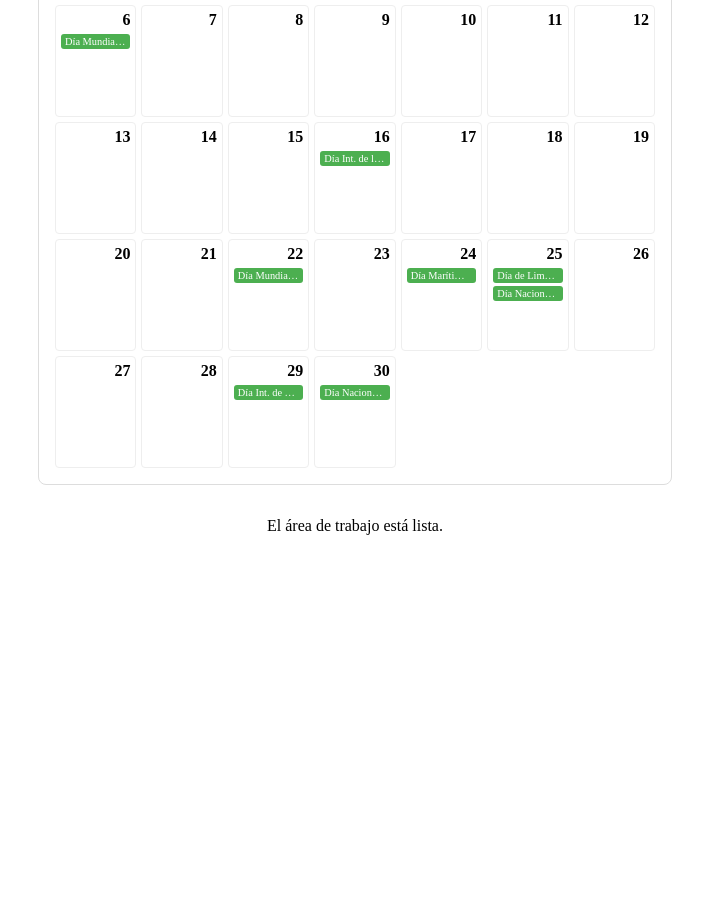
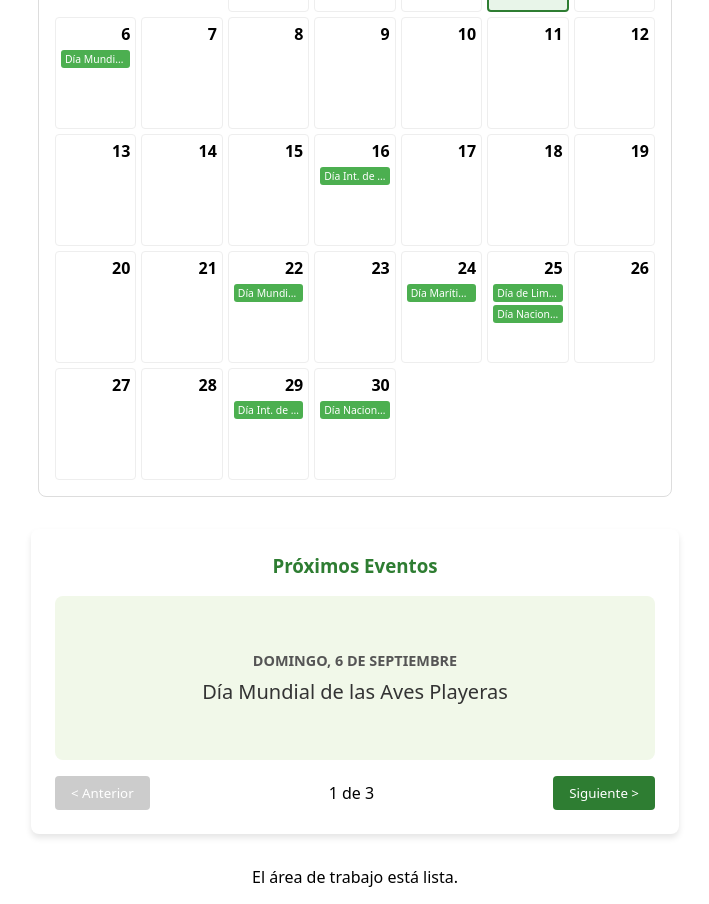
Before and after one commit to CCayuqueo/calendario-verde, a React (Vite) app: page / in a window 1280 px wide. Shown: the part 360-1264 px from the top of the page, without its empty margins (285-994 px from the left). Before the commit the page ends 911 px from the top, so only its background shows below. Built offline with nearby package versions, Linux system fonts and the light colour scheme.

Commit message:
Implementación del visor de eventos próximos y vista y lógica del día de hoy

```diff
--- a/src/App.tsx
+++ b/src/App.tsx
@@ -1,5 +1,6 @@
 import { Header } from './components/Header';
 import { Calendario } from './components/Calendario';
+import { CarruselEventos } from './components/CarruselEventos';
 import './index.css';
 
 function App() {
@@ -8,6 +9,7 @@
       <Header />
       <main>
         <Calendario />
+        <CarruselEventos />
         <p>El área de trabajo está lista.</p>
       </main>
     </div>
--- a/src/components/Calendario.tsx
+++ b/src/components/Calendario.tsx
@@ -161,8 +161,14 @@
           // Buscamos si el día actual del bucle tiene eventos asignados
           const eventosDelDia = eventosEsteMes.filter(e => e.dia === dia);
 
+          const hoy = new Date();
+          const esHoy = hoy.getDate() === dia &&
+                        hoy.getMonth() === mes &&
+                        hoy.getFullYear() === año;
+
           return (
-            <div key={dia} className="celda-dia">
+            // Contenedor único con la clase condicional
+            <div key={dia} className={`celda-dia ${esHoy ? 'dia-hoy' : ''}`}>
               <span className="numero-dia">{dia}</span>
 
               {/* Si hay eventos, los dibujamos debajo del número */}
--- /dev/null
+++ b/src/components/CarruselEventos.tsx
@@ -0,0 +1,139 @@
+import { useState, useMemo } from 'react';
+
+// Reutilizamos tus funciones de cálculo de fechas dinámicas
+const obtenerNthDia = (año: number, mes: number, diaSemana: number, n: number) => {
+  const primerDiaDelMes = new Date(año, mes, 1).getDay();
+  const diasParaElPrimer = (diaSemana - primerDiaDelMes + 7) % 7;
+  return 1 + diasParaElPrimer + (n - 1) * 7;
+};
+
+const obtenerUltimoDia = (año: number, mes: number, diaSemana: number) => {
+  const ultimoDiaFecha = new Date(año, mes + 1, 0);
+  const ultimoDiaDeLaSemana = ultimoDiaFecha.getDay();
+  const diasARestar = (ultimoDiaDeLaSemana - diaSemana + 7) % 7;
+  return ultimoDiaFecha.getDate() - diasARestar;
+};
+
+export function CarruselEventos() {
+  // Lógica para detectar los 3 próximos eventos
+  const proximosEventos = useMemo(() => {
+    const hoy = new Date();
+    hoy.setHours(0, 0, 0, 0); // Reseteamos la hora a medianoche para comparar correctamente
+    const año = hoy.getFullYear();
+
+    // Mapeamos todos los eventos del año en formato Date
+    const eventosDelAño = [
+      { fecha: new Date(año, 0, 26), nombre: 'Día de la Educación Ambiental' },
+      { fecha: new Date(año, 0, 28), nombre: 'Día Mundial por la reducción de CO2' },
+      { fecha: new Date(año, 1, 2), nombre: 'Día Internacional de los Humedales' },
+      { fecha: new Date(año, 1, 19), nombre: 'Día Mundial de las Ballenas' },
+      { fecha: new Date(año, 2, 1), nombre: 'Día Internacional de los Recicladores de Base' },
+      { fecha: new Date(año, 2, 3), nombre: 'Día Mundial de la Naturaleza' },
+      { fecha: new Date(año, 2, 5), nombre: 'Día Mundial de la Eficiencia Energética' },
+      { fecha: new Date(año, 2, 21), nombre: 'Día Internacional de los Bosques' },
+      { fecha: new Date(año, 2, 21), nombre: 'Día Nacional de los Glaciares' },
+      { fecha: new Date(año, 2, 22), nombre: 'Día Mundial del Agua' },
+      { fecha: new Date(año, 2, 26), nombre: 'Día Mundial del Clima' },
+      { fecha: new Date(año, 2, 28), nombre: 'Día Hora del Planeta' },
+      { fecha: new Date(año, 3, 7), nombre: 'Día Mundial de la Salud' },
+      { fecha: new Date(año, 3, 22), nombre: 'Día de la Tierra' },
+      { fecha: new Date(año, 3, 25), nombre: 'Día Mundial de los Pingüinos' },
+      { fecha: new Date(año, 3, obtenerUltimoDia(año, 3, 3)), nombre: 'Día Internacional de la Conciencia sobre Ruido' },
+      { fecha: new Date(año, 4, obtenerNthDia(año, 4, 6, 2)), nombre: 'Día Internacional de las Aves Migratorias' },
+      { fecha: new Date(año, 4, 16), nombre: 'Día Internacional de la Luz' },
+      { fecha: new Date(año, 4, 17), nombre: 'Día Internacional del Reciclaje' },
+      { fecha: new Date(año, 4, 20), nombre: 'Día Mundial de las Abejas' },
+      { fecha: new Date(año, 4, 22), nombre: 'Día Internacional de la Diversidad Biológica' },
+      { fecha: new Date(año, 5, 3), nombre: 'Día Mundial de la Bicicleta' },
+      { fecha: new Date(año, 5, 5), nombre: 'Día Mundial del Medio Ambiente' },
+      { fecha: new Date(año, 5, 8), nombre: 'Día de los Océanos' },
+      { fecha: new Date(año, 5, 16), nombre: 'Día Mundial de las Tortugas Marinas' },
+      { fecha: new Date(año, 5, 17), nombre: 'Día Mundial de Lucha contra la Desertificación' },
+      { fecha: new Date(año, 5, 19), nombre: 'Día Mundial de los Albatros' },
+      { fecha: new Date(año, 5, 21), nombre: 'Día del Sol' },
+      { fecha: new Date(año, 5, 28), nombre: 'Día Mundial del Árbol' },
+      { fecha: new Date(año, 6, 3), nombre: 'Día Internacional sin Bolsas Plásticas' },
+      { fecha: new Date(año, 6, 7), nombre: 'Día de la Conservación del Suelo' },
+      { fecha: new Date(año, 6, 7), nombre: 'Día Mundial del Cóndor Andino' },
+      { fecha: new Date(año, 6, 31), nombre: 'Día Internacional del Guardaparques' },
+      { fecha: new Date(año, 7, 3), nombre: 'Prohibición Ley Bolsas Plásticas' },
+      { fecha: new Date(año, 7, 5), nombre: 'Día Internacional del Huemul' },
+      { fecha: new Date(año, 7, 24), nombre: 'Día Internacional de los Parques Nacionales' },
+      { fecha: new Date(año, 7, 27), nombre: 'Día Internacional de Los Lagos' },
+      { fecha: new Date(año, 8, 6), nombre: 'Día Mundial de las Aves Playeras' },
+      { fecha: new Date(año, 8, 16), nombre: 'Día Internacional de la Preservación de la Capa de Ozono' },
+      { fecha: new Date(año, 8, 22), nombre: 'Día Mundial sin Automóvil' },
+      { fecha: new Date(año, 8, obtenerUltimoDia(año, 8, 4)), nombre: 'Día Marítimo Mundial' },
+      { fecha: new Date(año, 8, obtenerUltimoDia(año, 8, 5)), nombre: 'Limpieza de Playas y Costas' },
+      { fecha: new Date(año, 8, obtenerUltimoDia(año, 8, 5)), nombre: 'Día Nacional sin Automóvil' },
+      { fecha: new Date(año, 8, 29), nombre: 'Concienciación sobre pérdida de alimentos' },
+      { fecha: new Date(año, 8, 30), nombre: 'Día Nacional del Guardaparque' },
+      { fecha: new Date(año, 9, 2), nombre: 'Día Nacional del Medio Ambiente' },
+      { fecha: new Date(año, 9, 4), nombre: 'Día Mundial de los Animales' },
+      { fecha: new Date(año, 9, obtenerNthDia(año, 9, 1, 1)), nombre: 'Día Mundial del Hábitat' },
+      { fecha: new Date(año, 9, 16), nombre: 'Día Mundial de la Alimentación' },
+      { fecha: new Date(año, 9, 18), nombre: 'Día de Protección de la Naturaleza' },
+      { fecha: new Date(año, 9, 18), nombre: 'Día del Forjador Ambiental' },
+      { fecha: new Date(año, 9, 24), nombre: 'Día Internacional contra el Cambio Climático' },
+      { fecha: new Date(año, 9, 31), nombre: 'Día Mundial de las Ciudades' },
+      { fecha: new Date(año, 10, obtenerNthDia(año, 10, 6, 1)), nombre: 'Día de la Fauna Chilena' },
+      { fecha: new Date(año, 10, obtenerNthDia(año, 10, 6, 2)), nombre: 'Día Nacional de las Áreas Protegidas' },
+      { fecha: new Date(año, 10, obtenerUltimoDia(año, 10, 5)), nombre: 'Día Mundial sin compras' },
+      { fecha: new Date(año, 11, 2), nombre: 'Día de la Gestión del Olor' },
+      { fecha: new Date(año, 11, 5), nombre: 'Día Mundial de los Suelos' },
+      { fecha: new Date(año, 11, 11), nombre: 'Día Internacional de las Montañas' },
+      { fecha: new Date(año, 11, 12), nombre: 'Aniversario Acuerdo de París' }
+    ];
+
+    // Filtramos solo los eventos cuya fecha sea igual o mayor a hoy
+    const futuros = eventosDelAño.filter(e => e.fecha >= hoy);
+
+    // Los ordenamos cronológicamente
+    futuros.sort((a, b) => a.fecha.getTime() - b.fecha.getTime());
+
+    // Devolvemos solo los primeros 3
+    return futuros.slice(0, 3);
+  }, []);
+
+  // Lógica de control del Carrusel
+  const [indice, setIndice] = useState(0);
+
+  if (proximosEventos.length === 0) {
+    return <div className="carrusel-contenedor">No hay más eventos este año.</div>;
+  }
+
+  const eventoActual = proximosEventos[indice];
+
+  return (
+    <div className="carrusel-contenedor">
+      <h3 className="carrusel-titulo">Próximos Eventos</h3>
+
+      <div className="carrusel-tarjeta">
+        <div className="carrusel-fecha">
+          {eventoActual.fecha.toLocaleDateString('es-ES', {
+            weekday: 'long', day: 'numeric', month: 'long'
+          }).toUpperCase()}
+        </div>
+        <div className="carrusel-nombre">{eventoActual.nombre}</div>
+      </div>
+
+      <div className="carrusel-controles">
+        <button
+          onClick={() => setIndice(i => i - 1)}
+          disabled={indice === 0}
+        >
+          &lt; Anterior
+        </button>
+
+        <span>{indice + 1} de {proximosEventos.length}</span>
+
+        <button
+          onClick={() => setIndice(i => i + 1)}
+          disabled={indice === proximosEventos.length - 1}
+        >
+          Siguiente &gt;
+        </button>
+      </div>
+    </div>
+  );
+}
--- a/src/index.css
+++ b/src/index.css
@@ -1,5 +1,10 @@
+*{
+	font-family: system-ui, -apple-system, BlinkMacSystemFont, 'Segoe UI', Roboto, Oxygen, Ubuntu, Cantarell, 'Open Sans', 'Helvetica Neue', sans-serif;
+
+}
+
+
 .header-principal{
-  font-family: system-ui, -apple-system, BlinkMacSystemFont, 'Segoe UI', Roboto, Oxygen, Ubuntu, Cantarell, 'Open Sans', 'Helvetica Neue', sans-serif;
   font-size: 14px;
   align-content: center;
   text-align: center;
@@ -87,3 +92,79 @@
   overflow: hidden;
   text-overflow: ellipsis;
 }
+
+/* Resaltar el día de Hoy en el calendario */
+.dia-hoy {
+  background-color: #e8f5e9;
+  border: 2px solid #2e7d32;
+}
+
+.dia-hoy .numero-dia {
+  background-color: #2e7d32;
+  color: white;
+  border-radius: 50%;
+  width: 24px;
+  height: 24px;
+  display: flex;
+  justify-content: center;
+  align-items: center;
+}
+
+/* Estilos del Carrusel */
+.carrusel-contenedor {
+  max-width: 600px;
+  margin: 0 auto 2rem auto;
+  padding: 1.5rem;
+  background: white;
+  border-radius: 8px;
+  box-shadow: 0 4px 6px rgba(0,0,0,0.1);
+  text-align: center;
+}
+
+.carrusel-titulo {
+  margin-top: 0;
+  color: #2e7d32;
+}
+
+.carrusel-tarjeta {
+  background-color: #f1f8e9;
+  padding: 2rem 1rem;
+  border-radius: 8px;
+  margin: 1rem 0;
+  min-height: 100px;
+  display: flex;
+  flex-direction: column;
+  justify-content: center;
+}
+
+.carrusel-fecha {
+  font-size: 0.9rem;
+  color: #555;
+  margin-bottom: 0.5rem;
+  font-weight: bold;
+}
+
+.carrusel-nombre {
+  font-size: 1.25rem;
+  color: #333;
+}
+
+.carrusel-controles {
+  display: flex;
+  justify-content: space-between;
+  align-items: center;
+}
+
+.carrusel-controles button {
+  padding: 0.5rem 1rem;
+  background-color: #2e7d32;
+  color: white;
+  border: none;
+  border-radius: 4px;
+  cursor: pointer;
+}
+
+.carrusel-controles button:disabled {
+  background-color: #ccc;
+  cursor: not-allowed;
+}
```
